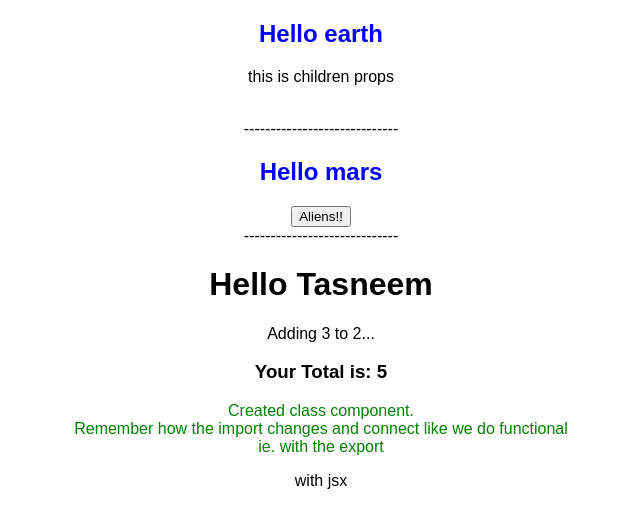
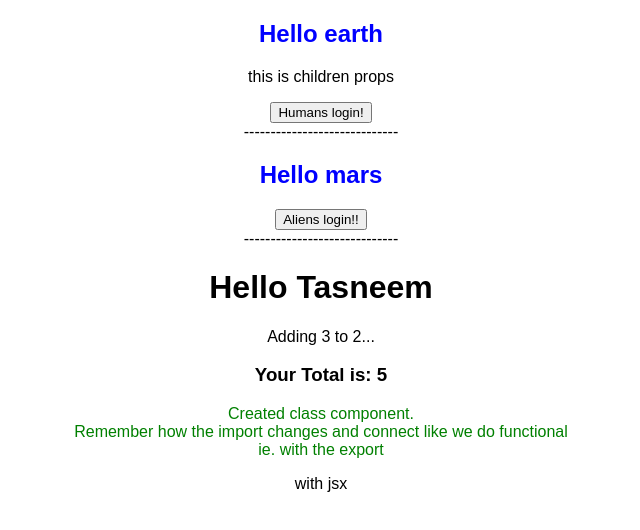
Before and after one commit to Tasneem-Wadee/LearnReact2, a React (Create React App) app: page / in a window 1280 px wide. Shown: the top 530 px of the page, without its empty margins (319-959 px from the left). Built offline with nearby package versions, Linux system fonts and the light colour scheme.

Commit message:
Add files via upload

```diff
--- a/src/App.js
+++ b/src/App.js
@@ -21,11 +21,13 @@ export default function App() {
     <div className="App">
       <Greeting planet="earth">
         <p> this is children props </p>
+        <button> Humans login! </button>
       </Greeting>
-      <Greeting planet="mars">
-        <button> Aliens!! </button>
-      </Greeting>
-
+      <div>
+        <Greeting planet="mars">
+          <button onClick="warning()"> Aliens login!! </button>
+        </Greeting>
+      </div>
       <h1>Hello {name} </h1>
       <p>
         Adding {y} to {x}...{" "}
```
